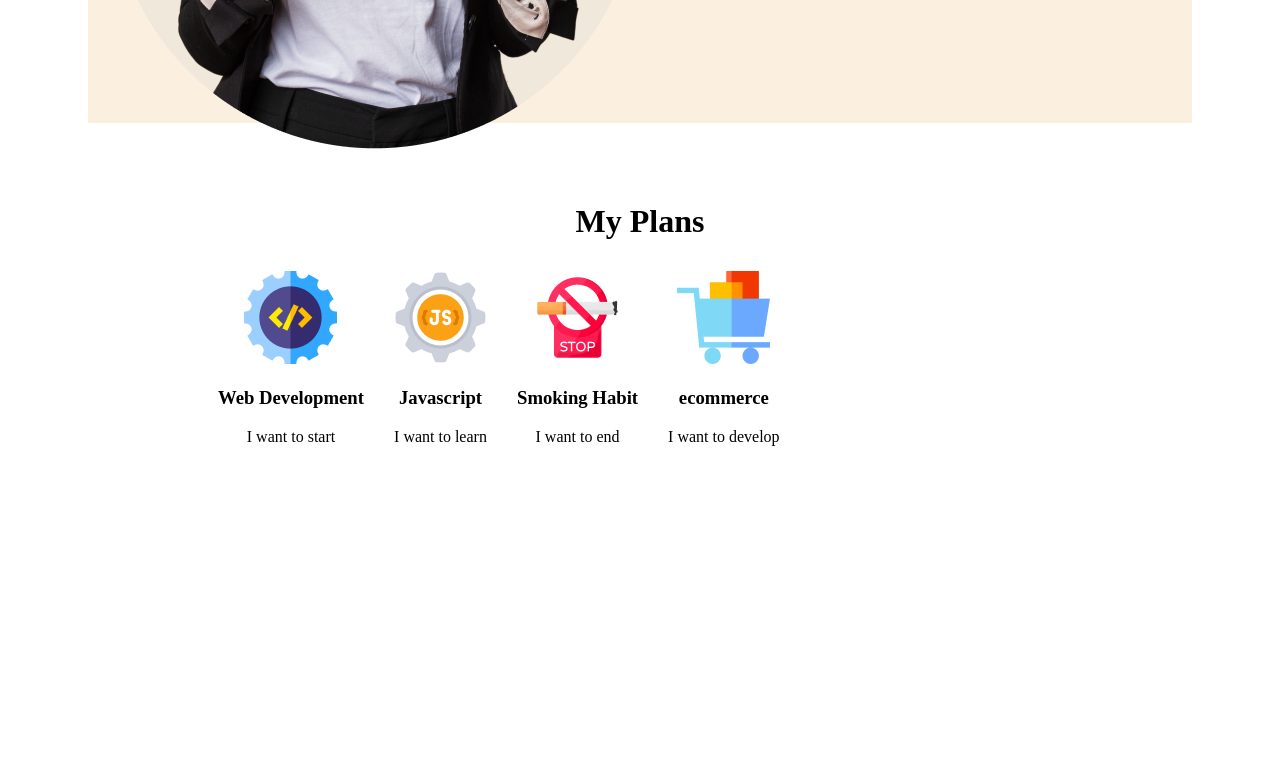
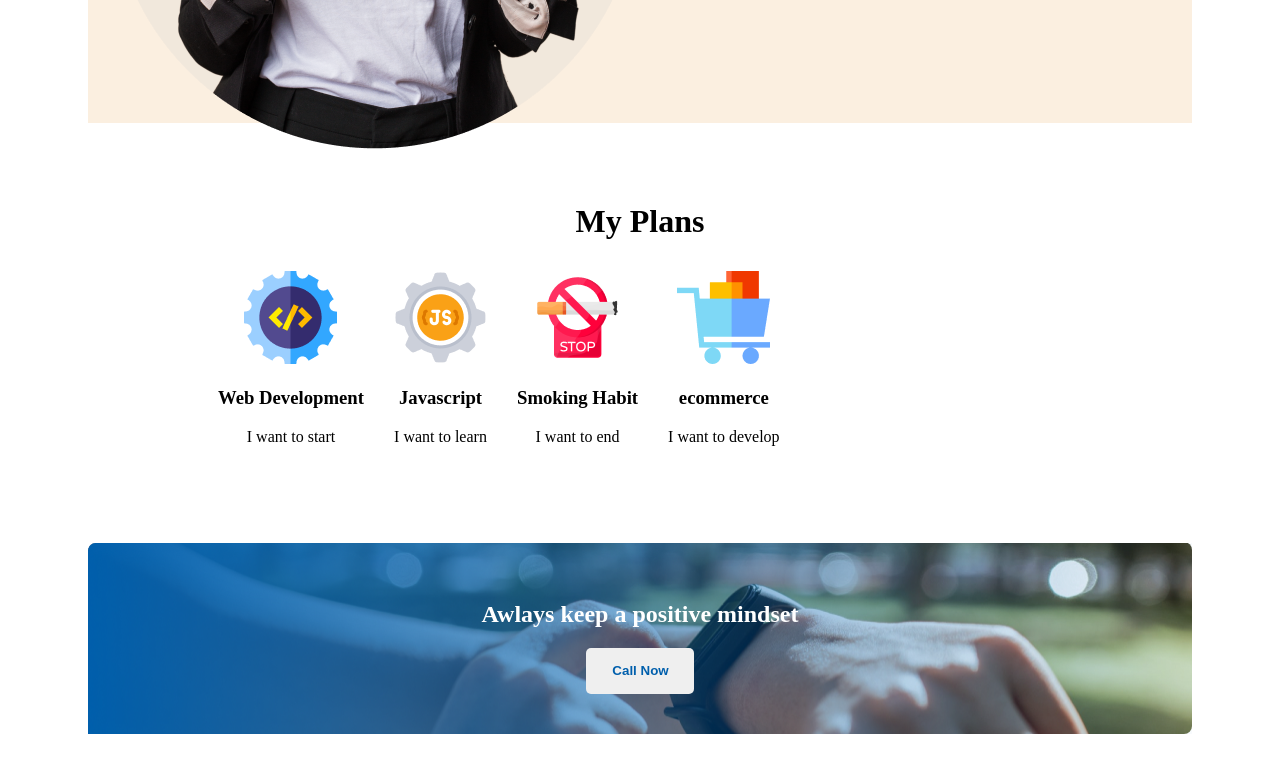
Before and after one commit to sabbir2024/new-year-protflio, a plain HTML site: page index.html in a window 1280 px wide. Shown: the part 1299-2071 px from the top of the page. Before the commit the page ends 1779 px from the top, so only its background shows below. Drawn offline with nearby package versions, Linux system fonts and the light colour scheme; files whose address does not match are found by name.

Commit message:
commit about added call option section

```diff
--- a/index.html
+++ b/index.html
@@ -68,6 +68,12 @@
                 </div>
             </div>
         </div>
+        <section class="calling-me">
+            <div class="call-option">
+                <h1>Awlays keep a positive mindset</h1>
+                <button>Call Now</button>
+            </div>
+        </section>
     </main>
     <footer>
 
--- a/styles/style.css
+++ b/styles/style.css
@@ -28,7 +28,7 @@ button {
     padding: 15px 25px 16px 26px;
 }
 
-.about-containar{
+.about-containar {
     background-color: rgba(250, 235, 215, 0.778);
     display: flex;
     justify-content: space-between;
@@ -40,10 +40,11 @@ button {
     height: 5px;
 }
 
-.about-items{
+.about-items {
     justify-items: right;
     padding: 200px 110px 110px 230px;
 }
+
 .about-items>h1 {
     color: #151414;
     font-family: Work Sans;
@@ -53,7 +54,8 @@ button {
     line-height: normal;
 }
 
-.about-items > p, ul {
+.about-items>p,
+ul {
     color: #444343;
     font-size: 16px;
     font-style: normal;
@@ -61,16 +63,16 @@ button {
     line-height: 26px;
 }
 
-.about-items > ul{
-    list-style-type:decimal-leading-zero ;
+.about-items>ul {
+    list-style-type: decimal-leading-zero;
 }
 
-.planing-section{
+.planing-section {
     text-align: center;
 
 }
 
-.planing-item{
+.planing-item {
     display: flex;
     width: 800px;
     margin-left: 25px;
@@ -79,7 +81,22 @@ button {
     margin-left: 200px;
 }
 
-.planing-manu{
+.planing-manu {
     background-color: rgba(255, 255, 255, 0.479);
     padding: 10px;
 }
+
+.calling-me {
+    border-radius: 8px;
+    background:url('../images/watch.png'), url('../images/gradient1.png') no-repeat;
+    margin: 20px 80px;
+}
+
+.call-option {
+    color: #FFF;
+    padding: 40px 50px ;
+    margin-top: 70px;
+    margin-bottom: 70px;
+    text-align: center;
+    background-image: url('../images/gradient1.png');
+}
```
